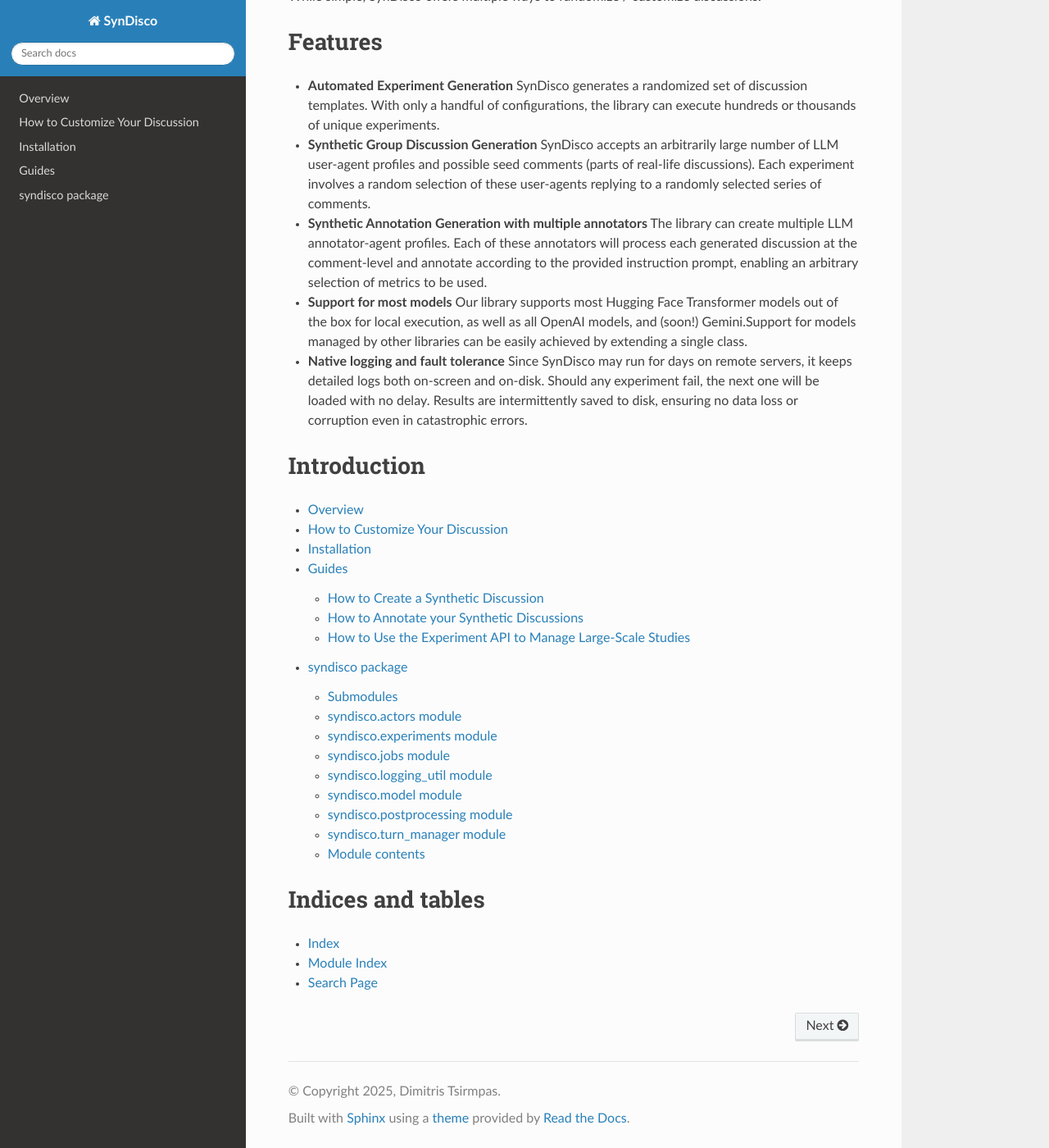
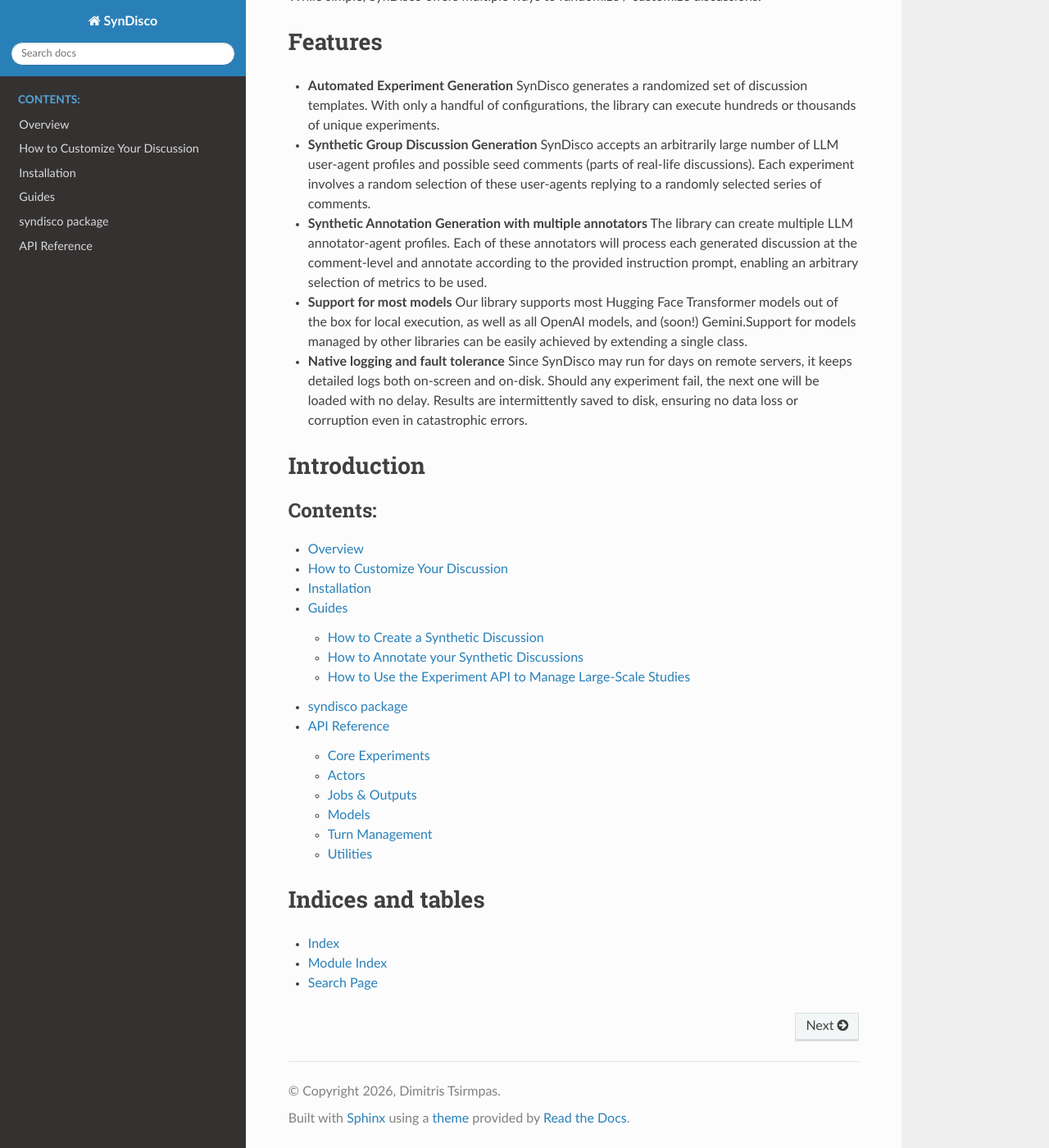
Before and after one commit to dimits-ts/syndisco, a Sphinx documentation site: the page built from docs/source/index.rst, in a window 1280 px wide and 1400 px high, scrolled down 598 px. Shown: the whole window at 82% size. Built offline with Sphinx 7.4.7 and the Read the Docs theme 3.1.0, drawn with Linux system fonts in a browser that asks for light colours.

Commit message:
use autosummary for sphinx

```diff
--- /dev/null
+++ b/docs/source/_templates/autosummary/class.rst
@@ -0,0 +1,7 @@
+{{ fullname }}
+{{ underline }}
+
+.. autoclass:: {{ fullname }}
+   :members:
+   :undoc-members:
+   :show-inheritance:
--- /dev/null
+++ b/docs/source/_templates/autosummary/function.rst
@@ -0,0 +1,4 @@
+{{ fullname }}
+{{ underline }}
+
+.. autofunction:: {{ fullname }}
--- /dev/null
+++ b/docs/source/api.rst
@@ -0,0 +1,69 @@
+API Reference
+=============
+
+Core Experiments
+----------------
+
+.. autosummary::
+   :toctree: generated/
+   :nosignatures:
+
+   syndisco.DiscussionExperiment
+   syndisco.AnnotationExperiment
+
+
+Actors
+------
+
+.. autosummary::
+   :toctree: generated/
+   :nosignatures:
+
+   syndisco.Actor
+   syndisco.Persona
+   syndisco.ActorType
+
+
+Jobs & Outputs
+--------------
+
+.. autosummary::
+   :toctree: generated/
+   :nosignatures:
+
+   syndisco.Discussion
+   syndisco.Annotation
+   syndisco.Logs
+
+
+Models
+------
+
+.. autosummary::
+   :toctree: generated/
+   :nosignatures:
+
+   syndisco.TransformersModel
+   syndisco.OpenAIModel
+
+
+Turn Management
+---------------
+
+.. autosummary::
+   :toctree: generated/
+   :nosignatures:
+
+   syndisco.RandomWeighted
+   syndisco.RoundRobin
+
+
+Utilities
+---------
+
+.. autosummary::
+   :toctree: generated/
+   :nosignatures:
+
+   syndisco.logging_setup
+   syndisco.timing
--- a/docs/source/conf.py
+++ b/docs/source/conf.py
@@ -19,11 +19,11 @@
 # -- Project information -----------------------------------------------------
 
 project = "SynDisco"
-copyright = "2025, Dimitris Tsirmpas"
+copyright = "2026, Dimitris Tsirmpas"
 author = "Dimitris Tsirmpas"
 
 # The full version, including alpha/beta/rc tags
-release = "2.0.5"
+release = "2.1.0"
 
 
 # -- General configuration ---------------------------------------------------
@@ -31,7 +31,7 @@
 # Add any Sphinx extension module names here, as strings. They can be
 # extensions coming with Sphinx (named 'sphinx.ext.*') or your custom
 # ones.
-extensions = ["sphinx.ext.autodoc", "nbsphinx"]
+extensions = ["sphinx.ext.autodoc", "nbsphinx", "sphinx.ext.autosummary"]
 
 # Add any paths that contain templates here, relative to this directory.
 templates_path = ["_templates"]
@@ -43,6 +43,14 @@
 
 # source_suffix = {".md": "markdown"}
 
+
+autodoc_default_options = {
+    "members": True,
+    "undoc-members": False,
+    "inherited-members": True,
+}
+autosummary_generate = True
+add_module_names = False
 
 # -- Options for HTML output -------------------------------------------------
 
--- a/docs/source/index.rst
+++ b/docs/source/index.rst
@@ -40,12 +40,14 @@
 Introduction
 ====================================
 .. toctree::
-   :maxdepth: 4
+   :maxdepth: 2
+   :caption: Contents:
 
    overview
    installation
    guides
    syndisco
+   api
 
 
 Indices and tables
--- a/docs/source/syndisco.rst
+++ b/docs/source/syndisco.rst
@@ -1,69 +1,9 @@
 syndisco package
 ================
 
-Submodules
-----------
+.. autosummary::
+   :toctree: generated/
+   :recursive:
 
-syndisco.actors module
-----------------------
-
-.. automodule:: syndisco.actors
-   :members:
-   :undoc-members:
-   :show-inheritance:
-
-syndisco.experiments module
----------------------------
-
-.. automodule:: syndisco.experiments
-   :members:
-   :undoc-members:
-   :show-inheritance:
-
-syndisco.jobs module
---------------------
-
-.. automodule:: syndisco.jobs
-   :members:
-   :undoc-members:
-   :show-inheritance:
-
-syndisco.logging\_util module
------------------------------
-
-.. automodule:: syndisco.logging
-   :members:
-   :undoc-members:
-   :show-inheritance:
-
-syndisco.model module
----------------------
-
-.. automodule:: syndisco.model
-   :members:
-   :undoc-members:
-   :show-inheritance:
-
-syndisco.postprocessing module
-------------------------------
-
-.. automodule:: syndisco.postprocessing
-   :members:
-   :undoc-members:
-   :show-inheritance:
-
-syndisco.turn\_manager module
------------------------------
-
-.. automodule:: syndisco.turn_manager
-   :members:
-   :undoc-members:
-   :show-inheritance:
-
-Module contents
----------------
-
-.. automodule:: syndisco
-   :members:
-   :undoc-members:
-   :show-inheritance:
+   syndisco.Experiment
+   syndisco.Actor
```
